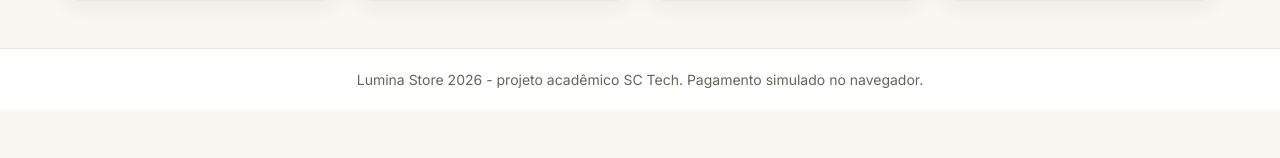
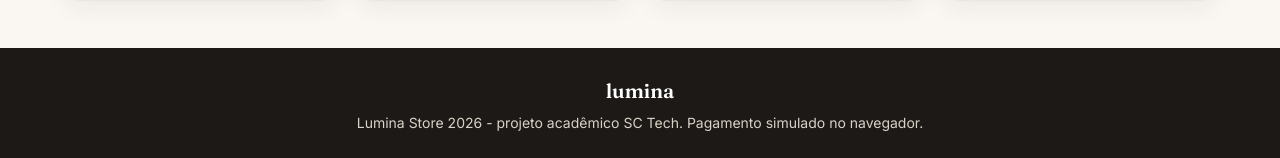
Before and after one commit to Marcosdev0109/lumina-checkout, a React (Vite) app: page /produtos in a window 1280 px wide. Shown: the part 2205-2363 px from the top of the page. Before the commit the page ends 2315 px from the top, so only its background shows below. Built offline with nearby package versions, Linux system fonts and the light colour scheme; data requests are answered from the project's data file.

Commit message:
deixa rodape em grafite com a marca da loja

```diff
--- a/src/components/organisms/Footer.jsx
+++ b/src/components/organisms/Footer.jsx
@@ -6,6 +6,7 @@ function Footer() {
 
   return (
     <footer className={estilos.footer}>
+      <span className={estilos.marca}>lumina</span>
       <p>
         Lumina Store {anoAtual} - projeto acadêmico SC Tech. Pagamento simulado no navegador.
       </p>
--- a/src/components/organisms/Footer.module.css
+++ b/src/components/organisms/Footer.module.css
@@ -1,13 +1,21 @@
 .footer {
   margin-top: auto;
-  border-top: 1px solid var(--cor-borda);
-  background: var(--cor-superficie);
-  color: var(--cor-texto-suave);
+  background: var(--cor-primaria);
+  color: #d9d2c7;
   font-size: 0.875rem;
   text-align: center;
-  padding: 1.25rem 1rem;
+  padding: 1.75rem 1rem;
 }
 
 .footer p {
   margin: 0;
 }
+
+.marca {
+  display: block;
+  margin-bottom: 0.375rem;
+  font-family: var(--fonte-titulo);
+  font-size: 1.25rem;
+  font-weight: 600;
+  color: #fff;
+}
```
